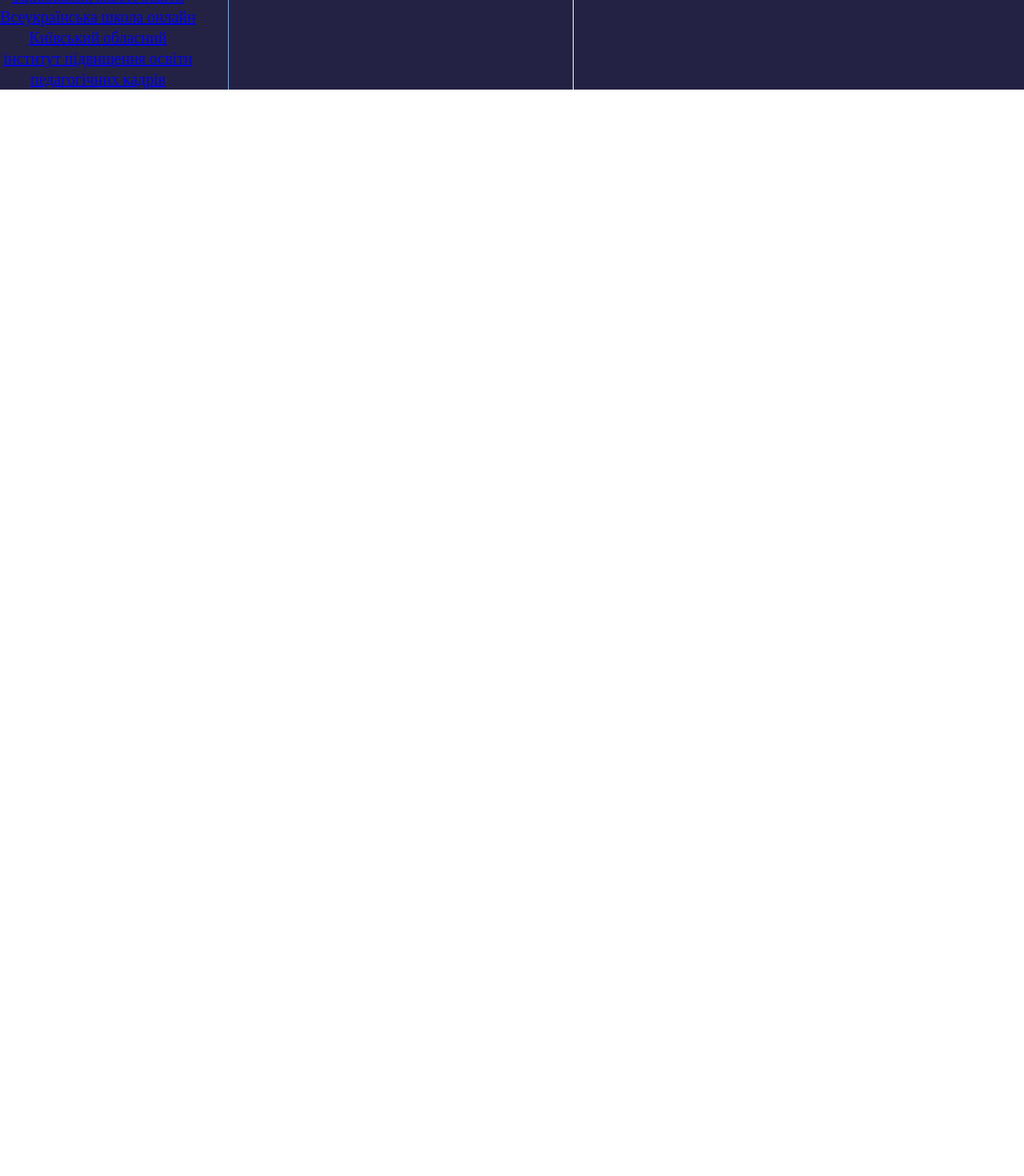
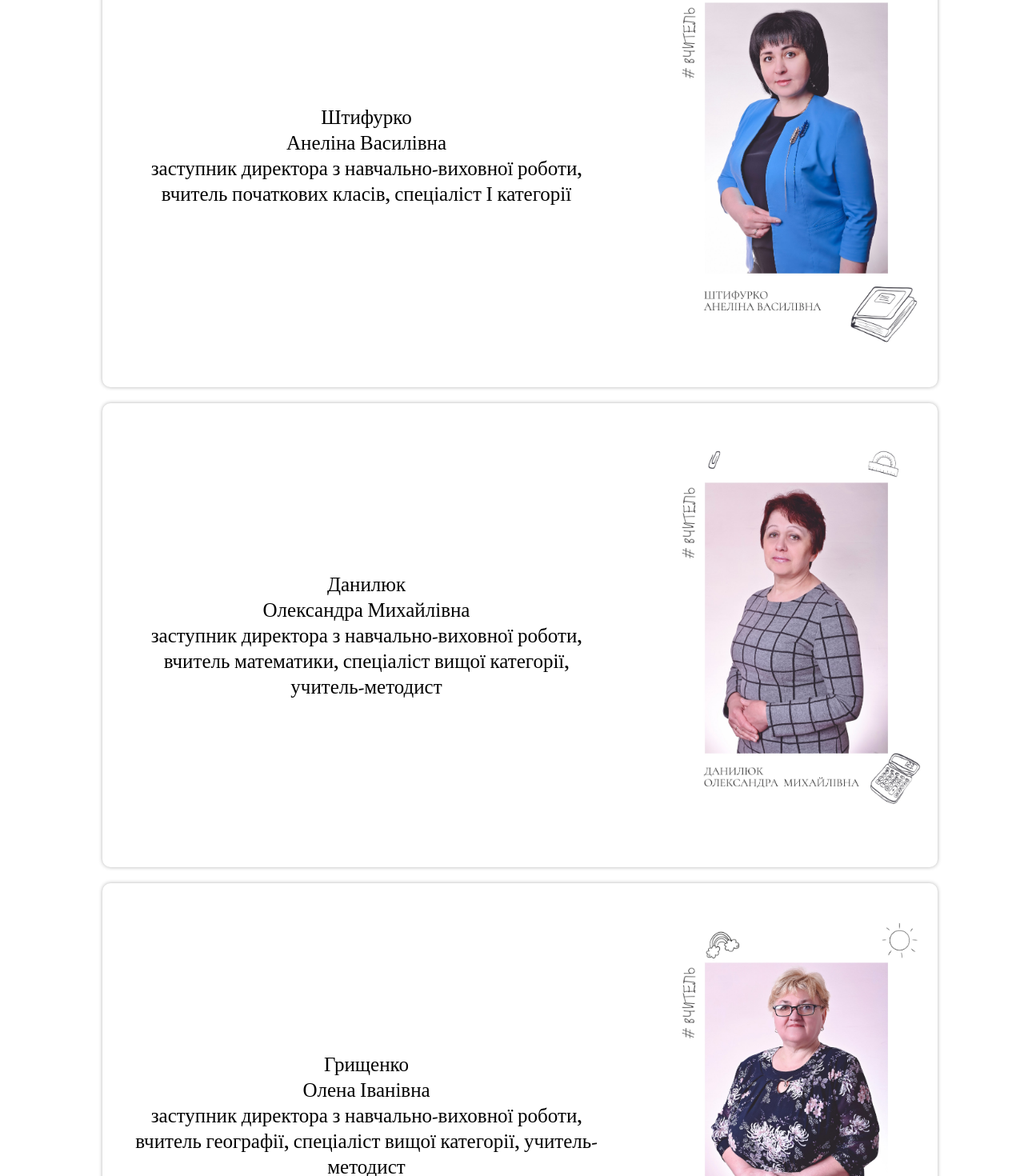
Before and after one commit to BLueSab3R/SchoolWebsite, a React (Create React App) app: page /administration in a window 1280 px wide. Shown: the part 640-2110 px from the top of the page at 80% size. Before the commit the page ends 800 px from the top, so only its background shows below. Built offline with nearby package versions, Linux system fonts and the light colour scheme; a web font is replaced by a local one.

Commit message:
administration

```diff
--- a/src/App.js
+++ b/src/App.js
@@ -24,6 +24,7 @@ import EducationalPrograms from './pages/EducationalPrograms';
 import Olympics from './pages/Olympics';
 import EducationalProjects from './pages/EducationalProjects';
 import Nus from './pages/Nus';
+import Administration from './pages/Administration';
 function App() {
   return (
     <div className='wrapper clear'>
@@ -72,6 +73,7 @@ function App() {
           <Route path = 'workOfThePsychologicalService' element = {<WorkOfThePsychologicalService/>}/>
           <Route path = 'library' element = {<Content/>}/>
           <Route path = 'nus' element = {<Nus/>}/>
+          <Route path = 'administration' element = {<Administration />} />
         </Routes>
       <Information />
       </div>
--- a/src/header/Header.jsx
+++ b/src/header/Header.jsx
@@ -24,7 +24,7 @@ function Header() {
                         <Link to='/'> <button className="dropbtn">ГОЛОВНА</button> </Link>
                         <div className="dropdown-content">
                             <Link to='schoolHistory'>ІСТОРІЯ</Link>
-                            <Link to='/'>АДМІНІСТРАЦІЯ</Link>
+                            <Link to='administration'>АДМІНІСТРАЦІЯ</Link>
                             <Link to='teachingstaff'>ПЕДАГОГІЧНИЙ КОЛЕКТИВ</Link>
                         </div>
                     </div>
--- /dev/null
+++ b/src/pages/Administration.js
@@ -0,0 +1,102 @@
+import React, { useEffect, useState } from 'react';
+import style from './StylesForPages.module.scss';
+
+const Administration = () => {
+    const [currentIndex, setCurrentIndex] = useState(0);
+
+    const handleWheel = (event) => {
+        if (event.deltaY > 0) {
+            handleNextCard();
+        } else {
+            handlePreviousCard();
+        }
+    };
+
+    const handleNextCard = () => {
+        setCurrentIndex((prevIndex) => (prevIndex + 1) % admnistration.length);
+    };
+
+    const handlePreviousCard = () => {
+        setCurrentIndex((prevIndex) => (prevIndex - 1 + admnistration.length) % admnistration.length);
+    };
+
+    useEffect(() => {
+        const container = document.querySelector(`.${style.admnistration}`);
+        container.addEventListener('wheel', handleWheel);
+        return () => {
+            container.removeEventListener('wheel', handleWheel);
+        };
+    }, []);
+
+    const admnistration = [
+        {
+            name: 'Штифурко Анеліна Василівна',
+            src: 'teachers/23.jpg',
+        },
+        {
+            name: 'Данилюк Олександра Михайлівна',
+            src: 'teachers/2.jpg',
+        },
+        {
+            name: 'Грищенко Олена Іванівна',
+            src: 'teachers/5.jpg',
+        },
+    ];
+
+    const current = admnistration[currentIndex];
+
+    return (
+        <div className={style.admnistration}>
+            <div className={style.admnistrationColumn}>
+                {admnistration.map((admin) => (
+                    <div key={admin.name} className={style.admnistrationCard}>
+                        <div className={style.description}>
+                            {admin.name === 'Штифурко Анеліна Василівна' && (
+                                <p>
+                                    {`${admin.name.split(' ')[0]}`}
+                                    <br />
+                                    {`${admin.name.split(' ').slice(1).join(' ')}`}
+                                    <br />
+                                    <span>
+                                        заступник директора з навчально-виховної роботи,
+                                        вчитель початкових класів, спеціаліст І категорії
+                                    </span>
+                                </p>
+                            )}
+                            {admin.name === 'Данилюк Олександра Михайлівна' && (
+                                <p>
+                                    {`${admin.name.split(' ')[0]}`}
+                                    <br />
+                                    {`${admin.name.split(' ').slice(1).join(' ')}`}
+                                    <br />
+                                    <span>
+                                        заступник директора з навчально-виховної роботи,
+                                        вчитель математики,
+                                        спеціаліст вищої категорії, учитель-методист
+                                    </span>
+                                </p>
+                            )}
+                            {admin.name === 'Грищенко Олена Іванівна' && (
+                                <p>
+                                    {`${admin.name.split(' ')[0]}`}
+                                    <br />
+                                    {`${admin.name.split(' ').slice(1).join(' ')}`}
+                                    <br />
+                                    <span>
+                                        заступник директора з навчально-виховної роботи,
+                                        вчитель географії,
+                                        спеціаліст вищої категорії, учитель-методист
+                                    </span>
+                                </p>
+                            )}
+                        </div>
+                        <img src={`${process.env.PUBLIC_URL}${admin.src}`} alt={admin.name} />
+
+                    </div>
+                ))}
+            </div>
+        </div>
+    );
+};
+
+export default Administration;
--- a/src/pages/StylesForPages.module.scss
+++ b/src/pages/StylesForPages.module.scss
@@ -233,6 +233,7 @@
             flex-direction: column;
             align-items: center;
             line-height: 0.9;
+
             img {
                 height: auto;
                 width: 100%;
@@ -241,3 +242,61 @@
         }
     }
 }
+
+
+.admnistration {
+    padding: 2rem 0 2rem;
+    display: flex;
+    flex-direction: column;
+    align-items: center;
+}
+
+.admnistrationColumn {
+    display: flex;
+    flex-direction: column;
+    flex-wrap: wrap;
+    justify-content: space-between;
+    width: 80%;
+}
+
+.admnistrationCard {
+    margin-bottom: 1rem;
+    display: flex;
+    text-align: center;
+    align-items: center;
+    width: 100%;
+    height: 70vh;
+    padding: 10px;
+    box-shadow: 0 0 5px rgba(0, 0, 0, 0.3);
+    border-radius: 10px;
+    transition: box-shadow 0.3s ease-in-out;
+    cursor: pointer;
+
+    .description {
+        display: flex;
+        justify-content: center;
+        align-items: center;
+        width: 50vw;
+        height: 100%;
+        padding: 1rem;
+        box-sizing: border-box;
+    }
+
+    p,
+    span {
+        font-size: 25px;
+        flex-grow: 1;
+        text-align: center;
+    }
+
+    img {
+        margin-left: auto;
+        width: auto;
+        height: 100%;
+        object-fit: cover;
+    }
+
+    &:hover {
+        box-shadow: 0 0 10px rgba(0, 0, 0, 0.5);
+    }
+}
--- a/src/pages/TeachingStaff.js
+++ b/src/pages/TeachingStaff.js
@@ -2,11 +2,14 @@ import style from './StylesForPages.module.scss';
 import teachers from './TeachersData/Data';
 
 function TeachingStaff() {
+    const sortedTeachers = teachers.sort((a,b)=>{
+        return a.name.localeCompare(b.name);
+    })
     return (
         <div className={style.styles}>
             <div className={style.teachers}>
                 <div className={style.teachersCard}>
-                    {teachers.map(({ name, src }) => (
+                    {sortedTeachers.map(({ name, src }) => (
                         <div key={name} className={style.teacherCard}>
                             <img src={`${process.env.PUBLIC_URL}${src}`} alt={name} />
                             {name === 'Богата Олександра Миколаївна' && (
```
